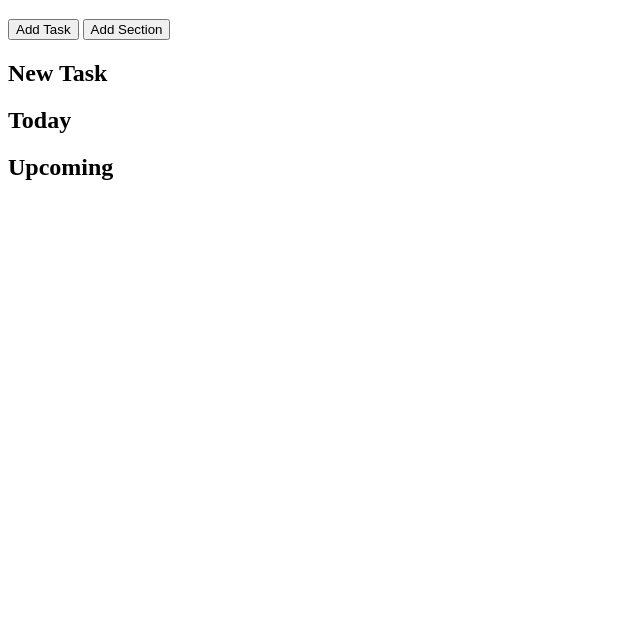
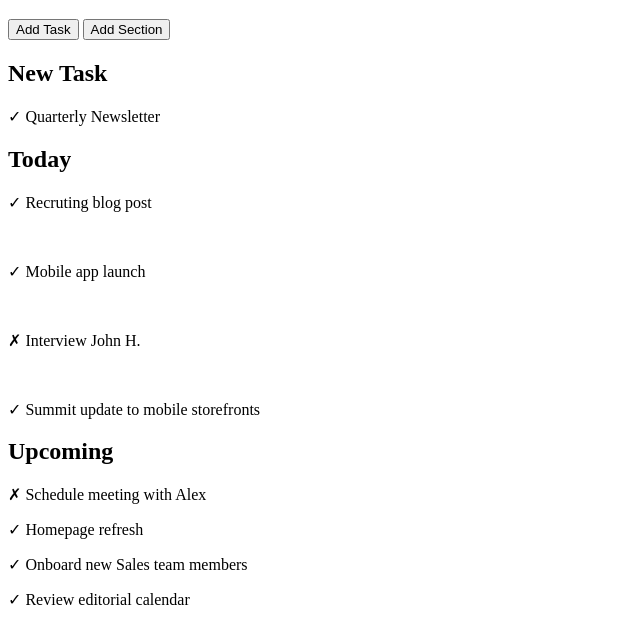
Before and after one commit to TommasoBertossi/html-css-toboolist, a plain HTML site: page index.html in a window 1280 px wide. Shown: the part 123-766 px from the top of the page, without its empty margins (0-640 px from the left). Drawn offline with Linux system fonts and the light colour scheme.

Commit message:
add paragraphs to sections

```diff
--- a/index.html
+++ b/index.html
@@ -30,11 +30,19 @@
             <section>
 
                 <h2>New Task</h2>
+
+                <p>&check; Quarterly Newsletter</p>
+
             </section>
 
             <section>
 
                 <h2>Today</h2>
+
+                <p>&check; Recruting blog post</p> <br />
+                <p>&check; Mobile app launch</p> <br />
+                <p>&cross; Interview John H.</p> <br />
+                <p>&check; Summit update to mobile storefronts</p>
 
             </section>
 
@@ -43,6 +51,11 @@
 
                 <h2>Upcoming</h2>
 
+                <p>&cross; Schedule meeting with Alex</p>
+                <p>&check; Homepage refresh</p>
+                <p>&check; Onboard new Sales team members</p>
+                <p>&check; Review editorial calendar</p>
+
             </section>
 
         </div>
```
